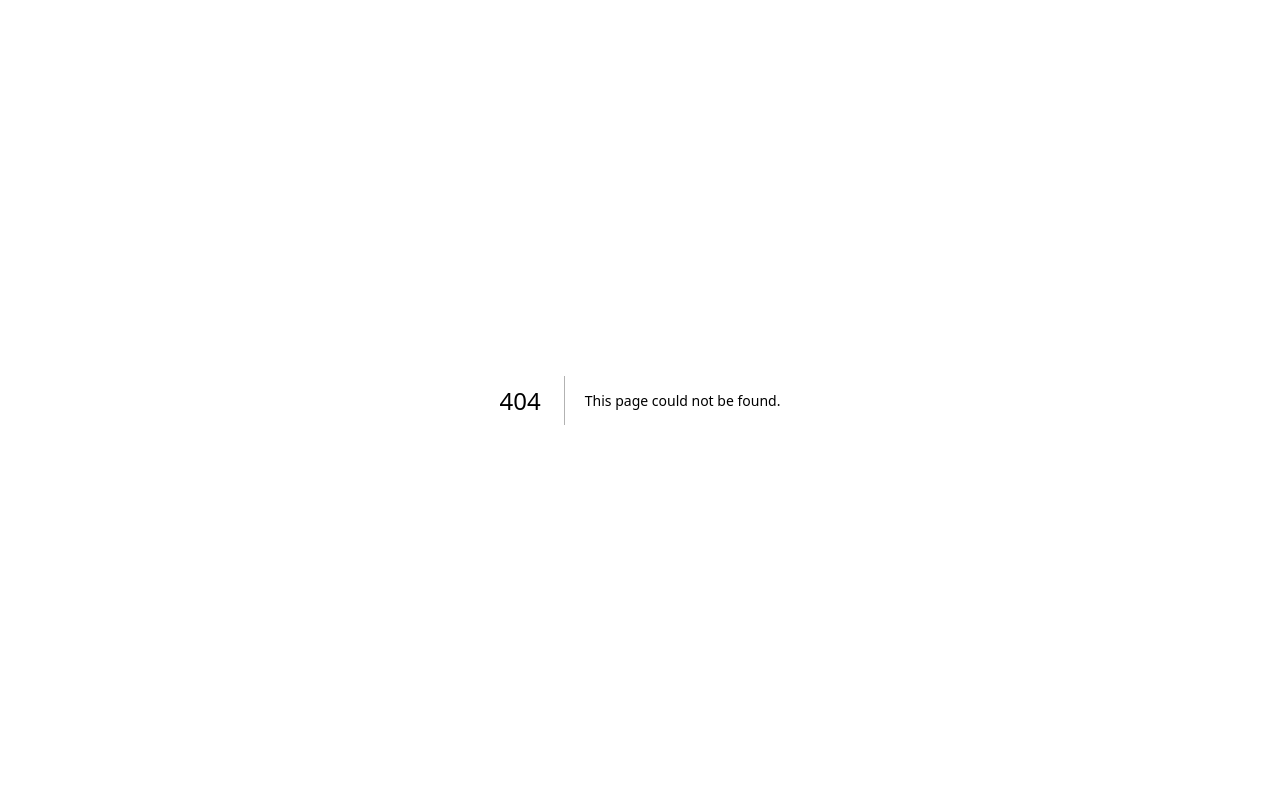
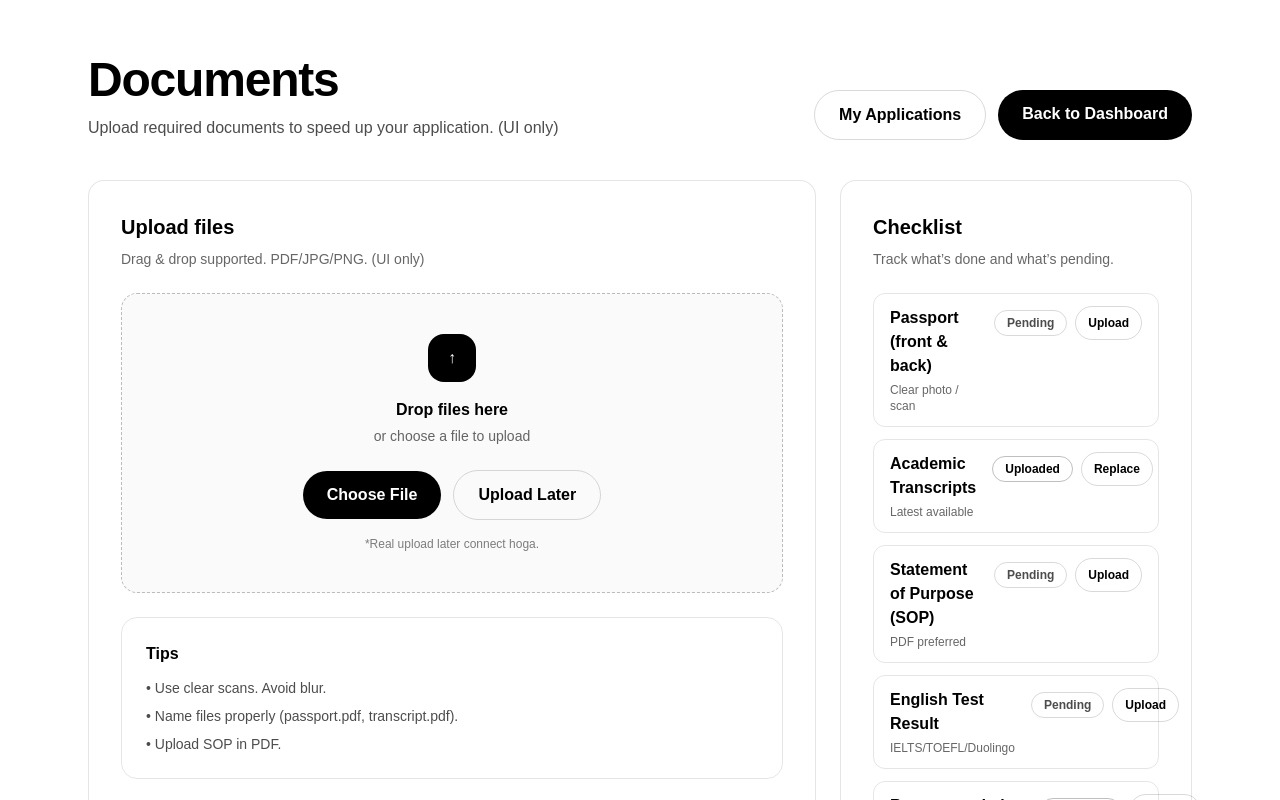
Before and after one commit to Zareedazam/jawily_edu, a Next.js app: page /documents in a window 1280 px wide. Before the commit this address had no page. Shown: the top 800 px of the page. Built offline with nearby package versions, Linux system fonts and the light colour scheme.

Commit message:
Create page.tsx

```diff
--- /dev/null
+++ b/app/documents/page.tsx
@@ -0,0 +1,156 @@
+export default function DocumentsPage() {
+  const docs = [
+    { name: "Passport (front & back)", status: "Pending", note: "Clear photo / scan" },
+    { name: "Academic Transcripts", status: "Uploaded", note: "Latest available" },
+    { name: "Statement of Purpose (SOP)", status: "Pending", note: "PDF preferred" },
+    { name: "English Test Result", status: "Pending", note: "IELTS/TOEFL/Duolingo" },
+    { name: "Recommendation Letters", status: "Uploaded", note: "2 letters recommended" },
+  ];
+
+  return (
+    <div className="min-h-screen bg-white text-black">
+      <div className="mx-auto max-w-6xl px-6 py-14">
+        {/* Header */}
+        <div className="flex flex-col md:flex-row md:items-end md:justify-between gap-6">
+          <div>
+            <h1 className="text-4xl md:text-5xl font-black tracking-tight">
+              Documents
+            </h1>
+            <p className="mt-3 text-black/70 max-w-2xl">
+              Upload required documents to speed up your application. (UI only)
+            </p>
+          </div>
+
+          <div className="flex gap-3 flex-wrap">
+            <a
+              href="/dashboard/applications"
+              className="px-6 py-3 rounded-full border border-black/15 font-semibold hover:border-black/30"
+            >
+              My Applications
+            </a>
+            <a
+              href="/dashboard"
+              className="px-6 py-3 rounded-full bg-black text-white font-semibold hover:opacity-90"
+            >
+              Back to Dashboard
+            </a>
+          </div>
+        </div>
+
+        {/* Upload box */}
+        <div className="mt-10 grid lg:grid-cols-3 gap-6">
+          <div className="lg:col-span-2 rounded-2xl border border-black/10 bg-white p-6 md:p-8">
+            <h2 className="text-xl font-black">Upload files</h2>
+            <p className="text-sm text-black/60 mt-2">
+              Drag & drop supported. PDF/JPG/PNG. (UI only)
+            </p>
+
+            <div className="mt-6 rounded-2xl border border-dashed border-black/25 bg-neutral-50 p-10 text-center">
+              <div className="mx-auto h-12 w-12 rounded-2xl bg-black text-white flex items-center justify-center font-black">
+                ↑
+              </div>
+              <p className="mt-4 font-black">Drop files here</p>
+              <p className="text-sm text-black/60 mt-1">
+                or choose a file to upload
+              </p>
+
+              <div className="mt-6 flex items-center justify-center gap-3 flex-wrap">
+                <button
+                  type="button"
+                  className="px-6 py-3 rounded-full bg-black text-white font-semibold hover:opacity-90"
+                >
+                  Choose File
+                </button>
+                <button
+                  type="button"
+                  className="px-6 py-3 rounded-full border border-black/15 font-semibold hover:border-black/30"
+                >
+                  Upload Later
+                </button>
+              </div>
+
+              <p className="text-xs text-black/50 mt-4">
+                *Real upload later connect hoga.
+              </p>
+            </div>
+
+            {/* Tips */}
+            <div className="mt-6 rounded-2xl border border-black/10 p-6">
+              <h3 className="font-black">Tips</h3>
+              <ul className="mt-3 space-y-2 text-sm text-black/70">
+                <li>• Use clear scans. Avoid blur.</li>
+                <li>• Name files properly (passport.pdf, transcript.pdf).</li>
+                <li>• Upload SOP in PDF.</li>
+              </ul>
+            </div>
+          </div>
+
+          {/* Checklist */}
+          <div className="rounded-2xl border border-black/10 bg-white p-6 md:p-8">
+            <h2 className="text-xl font-black">Checklist</h2>
+            <p className="text-sm text-black/60 mt-2">
+              Track what’s done and what’s pending.
+            </p>
+
+            <div className="mt-6 space-y-3">
+              {docs.map((d) => (
+                <DocRow key={d.name} doc={d} />
+              ))}
+            </div>
+
+            <div className="mt-8 rounded-2xl border border-black/10 bg-neutral-50 p-5">
+              <p className="font-black">Completion</p>
+              <p className="text-sm text-black/60 mt-1">
+                2 / 5 uploaded
+              </p>
+              <div className="mt-3 h-2 rounded-full bg-black/10 overflow-hidden">
+                <div className="h-full w-[40%] bg-black" />
+              </div>
+            </div>
+          </div>
+        </div>
+
+        {/* Footer note */}
+        <p className="mt-10 text-xs text-black/50">
+          *UI only. Supabase/Backend connect karne ke baad real upload chalega.
+        </p>
+      </div>
+    </div>
+  );
+}
+
+function DocRow({
+  doc,
+}: {
+  doc: { name: string; status: string; note: string };
+}) {
+  const isUploaded = doc.status === "Uploaded";
+
+  return (
+    <div className="rounded-xl border border-black/10 px-4 py-3 flex items-start justify-between gap-4">
+      <div>
+        <p className="font-semibold">{doc.name}</p>
+        <p className="text-xs text-black/60 mt-1">{doc.note}</p>
+      </div>
+
+      <div className="flex items-center gap-2">
+        <span
+          className={`px-3 py-1 rounded-full text-xs font-semibold border ${
+            isUploaded
+              ? "border-black/25 text-black"
+              : "border-black/15 text-black/70"
+          }`}
+        >
+          {doc.status}
+        </span>
+
+        <button
+          type="button"
+          className="px-3 py-2 rounded-full border border-black/15 text-xs font-semibold hover:border-black/30"
+        >
+          {isUploaded ? "Replace" : "Upload"}
+        </button>
+      </div>
+    </div>
+  );
+}
```
